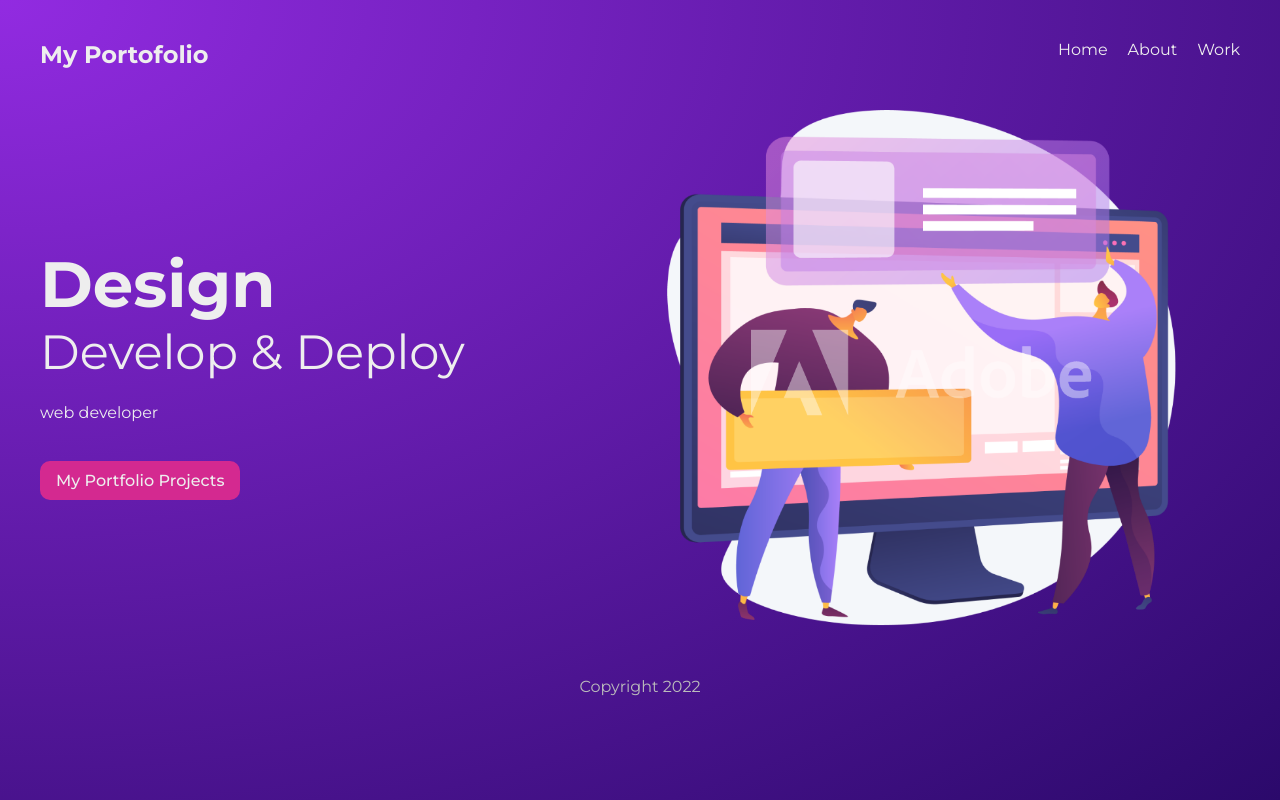
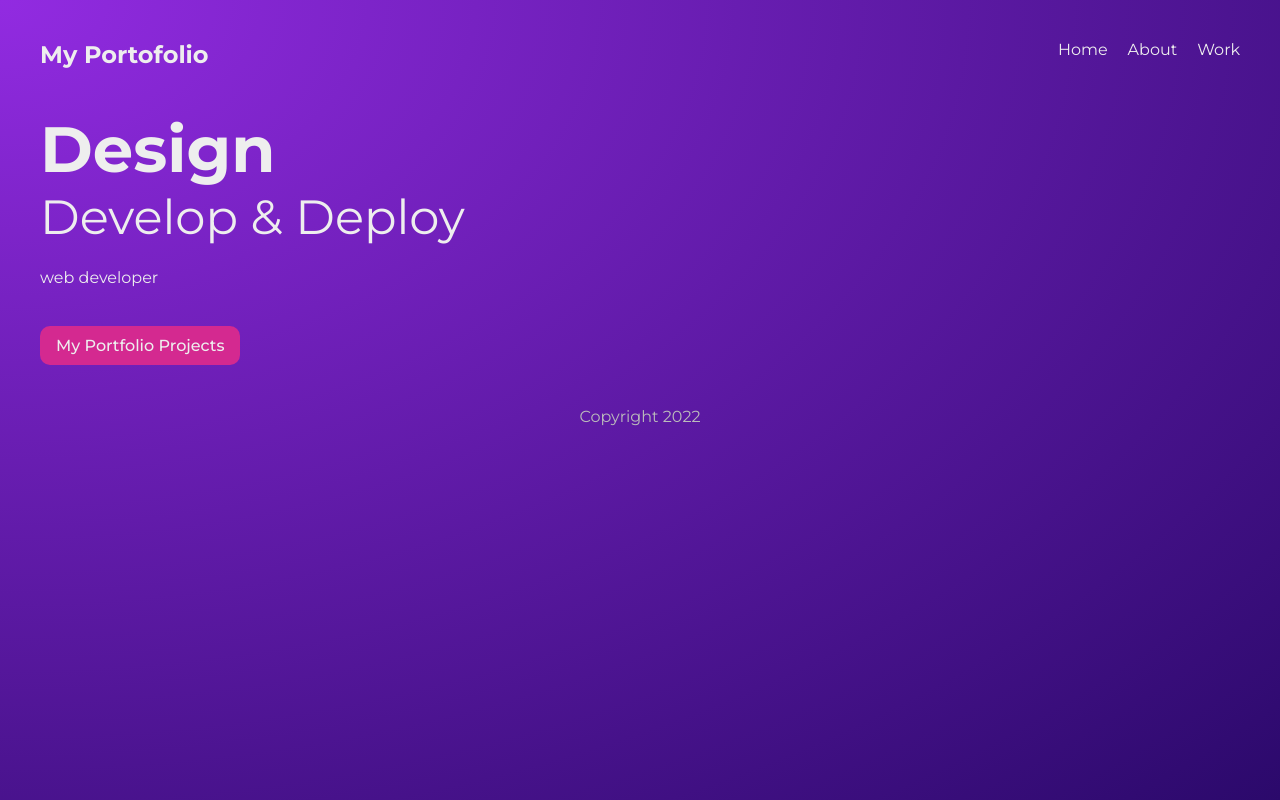
Before and after one commit to hayatek/learning-react, a Gatsby site in the folder portfolio-gatsby/: page / in a window 1280 px wide. Built offline with nearby package versions, Linux system fonts and the light colour scheme; Gatsby itself is replaced by a stand-in of ours.

Commit message:
added comment

```diff
--- a/portfolio-gatsby/src/pages/index.js
+++ b/portfolio-gatsby/src/pages/index.js
@@ -15,7 +15,7 @@ export default function Home() {
             My Portfolio Projects
           </Link>
         </div>
-        <img src="/banner.png" alt="site banner" style={{ maxWidth: "90%" }} />
+        {/* <img src="/banner.png" alt="site banner" style={{ maxWidth: "90%" }} /> */}
       </section>
     </Layout>
   )
```
